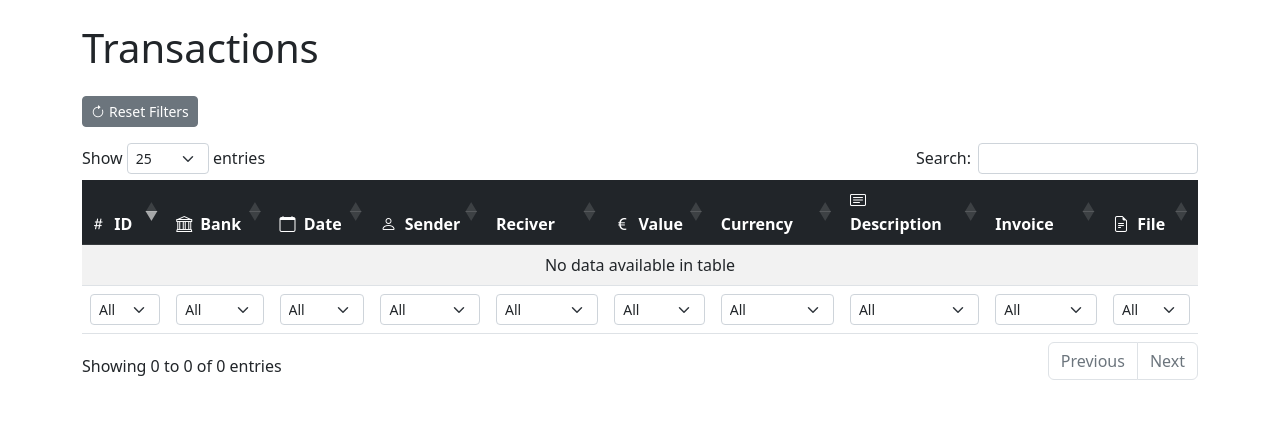
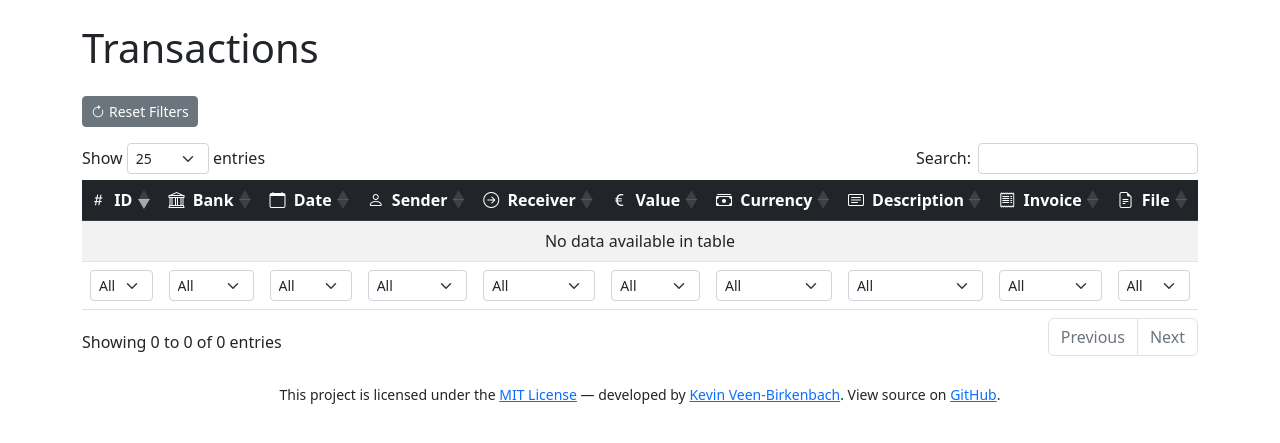
Before and after one commit to kevinveenbirkenbach/money-monitor, a Python web app: template templates/transactions_template.html.j2 in a window 1280 px wide. Shown: the top 443 px of the page. Run offline with Jinja, Linux system fonts and the light colour scheme; the template is opened without the code that fills it, so the values that code supplies are empty; some libraries are stand-ins or nearby versions.

Commit message:
optimized html

```diff
--- a/templates/transactions_template.html.j2
+++ b/templates/transactions_template.html.j2
@@ -7,6 +7,21 @@
         integrity="sha384-Zenh87qX5JnK2Jl0vWa8Ck2rdkQ2Bzep5IDxbcnCeuOxjzrPF/et3URy9Bv1WTRi" crossorigin="anonymous">
   <link rel="stylesheet" type="text/css" href="https://cdn.datatables.net/1.13.4/css/dataTables.bootstrap5.min.css"/>
   <link rel="stylesheet" href="https://cdn.jsdelivr.net/npm/bootstrap-icons@1.9.1/font/bootstrap-icons.css">
+  <style>
+    /* Überschriften sollen nicht umbrechen */
+    th {
+      white-space: nowrap;
+    }
+    /* Bestimmte Spalten (z.B. Date und Value) nicht umbrechen */
+    td.nowrap {
+      white-space: nowrap;
+    }
+    /* Optional: Falls Du allen Zellen das Nicht-Umbrechen geben möchtest
+    td, th {
+      white-space: nowrap;
+    }
+    */
+  </style>
 </head>
 <body>
   <div class="container my-4">
@@ -26,11 +41,11 @@
         <th><i class="bi bi-bank me-1"></i> Bank</th>
         <th><i class="bi bi-calendar me-1"></i> Date</th>
         <th><i class="bi bi-person me-1"></i> Sender</th>
-            <th>Reciver</th>
+        <th><i class="bi bi-arrow-right-circle me-1"></i> Receiver</th>
         <th><i class="bi bi-currency-euro me-1"></i> Value</th>
-            <th>Currency</th>
+        <th><i class="bi bi-cash-stack me-1"></i> Currency</th>
         <th><i class="bi bi-card-text me-1"></i> Description</th>
-            <th>Invoice</th>
+        <th><i class="bi bi-receipt me-1"></i> Invoice</th>
         <th><i class="bi bi-file-earmark-text me-1"></i> File</th>
     </tr>
     </thead>
@@ -53,10 +68,10 @@
           <tr class="{% if t.amount is none %}table-warning{% endif %}">
             <td>{{ t.id }}</td>
             <td>{{ t.bank }}</td>
-            <td>{{ t.date }}</td>
+            <td class="nowrap">{{ t.date }}</td>
             <td>{{ t.sender }}</td>
             <td>{{ t.to }}</td>
-            <td>
+            <td class="nowrap">
               {% if t.amount is not none %}
                 {% if t.amount < 0 %}
                   <i class="bi bi-arrow-down-circle-fill text-danger me-1"></i>
@@ -72,10 +87,10 @@
             <td>{{ t.currency }}</td>
             <td>{{ t.description }}</td>
             <td>{{ t.invoice }}</td>
-            <td>
+            <td class="nowrap">
               <a href="{{ t.file_path }}">
                 <i class="bi bi-file-earmark-text me-1"></i>
-                {{ t.file_name }}
+                {{ t.file_name | truncate(16, True, '...') }}
               </a>
             </td>
           </tr>
@@ -83,6 +98,13 @@
       </tbody>
     </table>
   </div>
+  <footer class="text-center mt-4">
+    <small>
+        This project is licensed under the <a href="https://opensource.org/licenses/MIT" target="_blank">MIT License</a> &mdash;
+        developed by <a href="https://www.veen.world/" target="_blank">Kevin Veen-Birkenbach</a>.
+        View source on <a href="https://github.com/kevinveenbirkenbach/financial-helper" target="_blank">GitHub</a>.
+      </small>
+</footer>
   <script src="https://code.jquery.com/jquery-3.6.0.min.js" crossorigin="anonymous"></script>
   <script src="https://cdn.datatables.net/1.13.4/js/jquery.dataTables.min.js"></script>
   <script src="https://cdn.datatables.net/1.13.4/js/dataTables.bootstrap5.min.js"></script>
```
Also changed, not shown: transactions/extractor.py (+4 -6 lines). Lines whose indentation alone changed are shown as unchanged.
